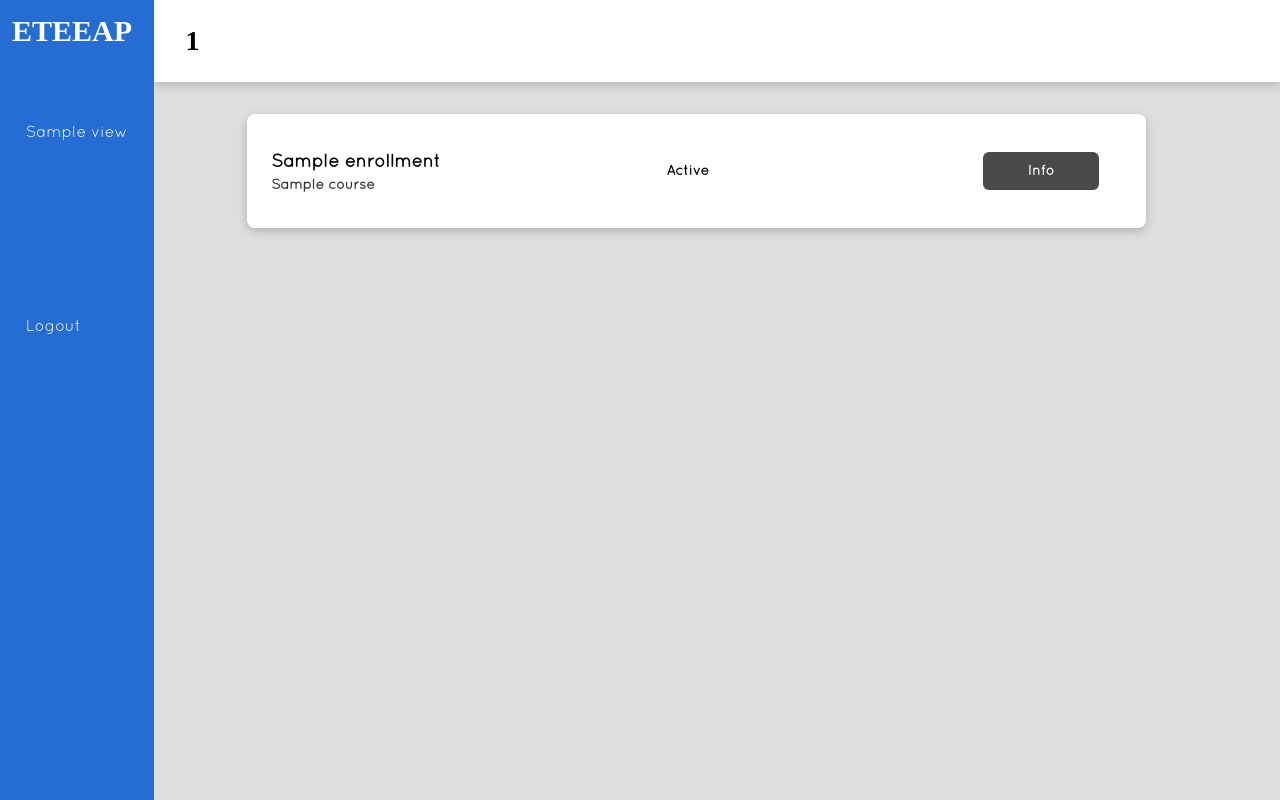
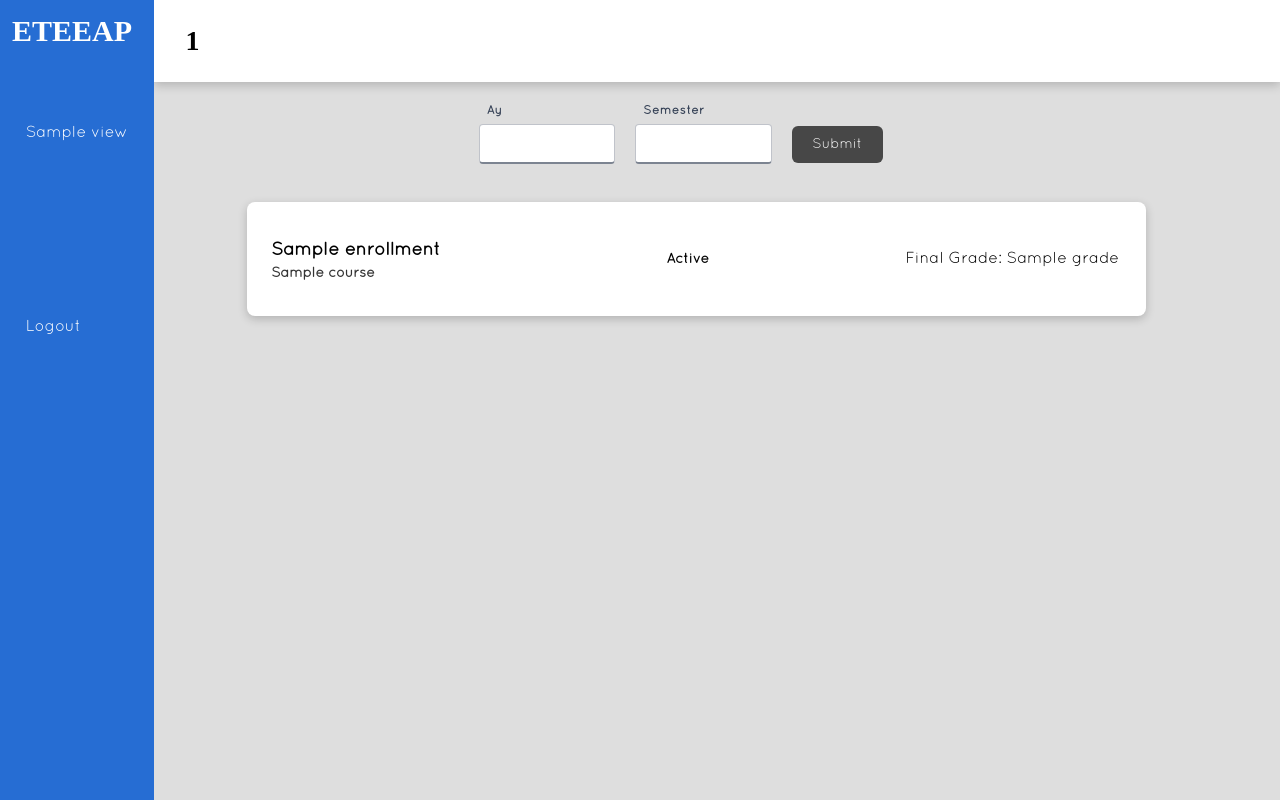
Before and after one commit to accapco/eteeap, a Flask app: template templates/students-instructor.html in a window 1280 px wide. Run offline with Flask 3, Linux system fonts and the light colour scheme; the template is opened without the code that fills it: most values are stand-ins (such as "Sample title", 1, 10 or a date in 2020); form fields are guessed from the names that the template uses; some web fonts are replaced.

Commit message:
Minor changes to instructors' students view

```diff
--- a/requirements.txt
+++ b/requirements.txt
@@ -3,3 +3,5 @@ jinja2
 flask-wtf
 flask-sqlalchemy
 flask-migrate
+pandas
+openpyxl
--- a/templates/students-instructor.html
+++ b/templates/students-instructor.html
@@ -3,6 +3,23 @@
 
 {% block content %}
 <div class="main-content">
+    <form action="/index/instructor_students" method="post">
+        <div class="form-row filters">
+            {{ form.hidden_tag() }}
+
+            <div class="field width-15">
+                {{ form.ay.label() }}
+                {{ form.ay(class="text") }}
+            </div>
+            <div class="field width-15">
+                {{ form.semester.label() }}
+                {{ form.semester(class="text") }}
+            </div>
+            <div class="field width-10">
+                {{ form.submit(class='submit grey width-100') }}
+            </div>
+        </div>
+    </form>
     {% for e in data.enrollments %}
     <div class="main-row">
         <div class="card bar color-white">
@@ -14,12 +31,13 @@
                 <div class="cell {{ e.status }}"> {{ e.status|title }} </div>
             </div>
             <div class="right">
-                <button class="btn-grey">Info</button>
+                <!-- <button class="btn-grey">Info</button> -->
                 {% if e.status == 'pending' %}
                     <button class="btn-green" onclick="acceptEnrollment('{{data.instructor_id}}', '{{e.enrollment_id}}')">Accept</button>
                 {% elif e.status == 'ongoing' %}
                     <button class="btn-purple" onclick="viewRequirements('{{data.instructor_id}}', '{{e.enrollment_id}}')">Requirements</button>
                 {% else %}
+                    <p>Final Grade: {{ e.grade }}</p>
                 {% endif %}
             </div>
         </div>
```
Also changed, not shown: templates/modify-courses.html (+6 -4 lines), views.py (+29 -17 lines), instance/db.sqlite3, instance/uploads/receipts/receipt_12.jpg (added), 2 other files.
